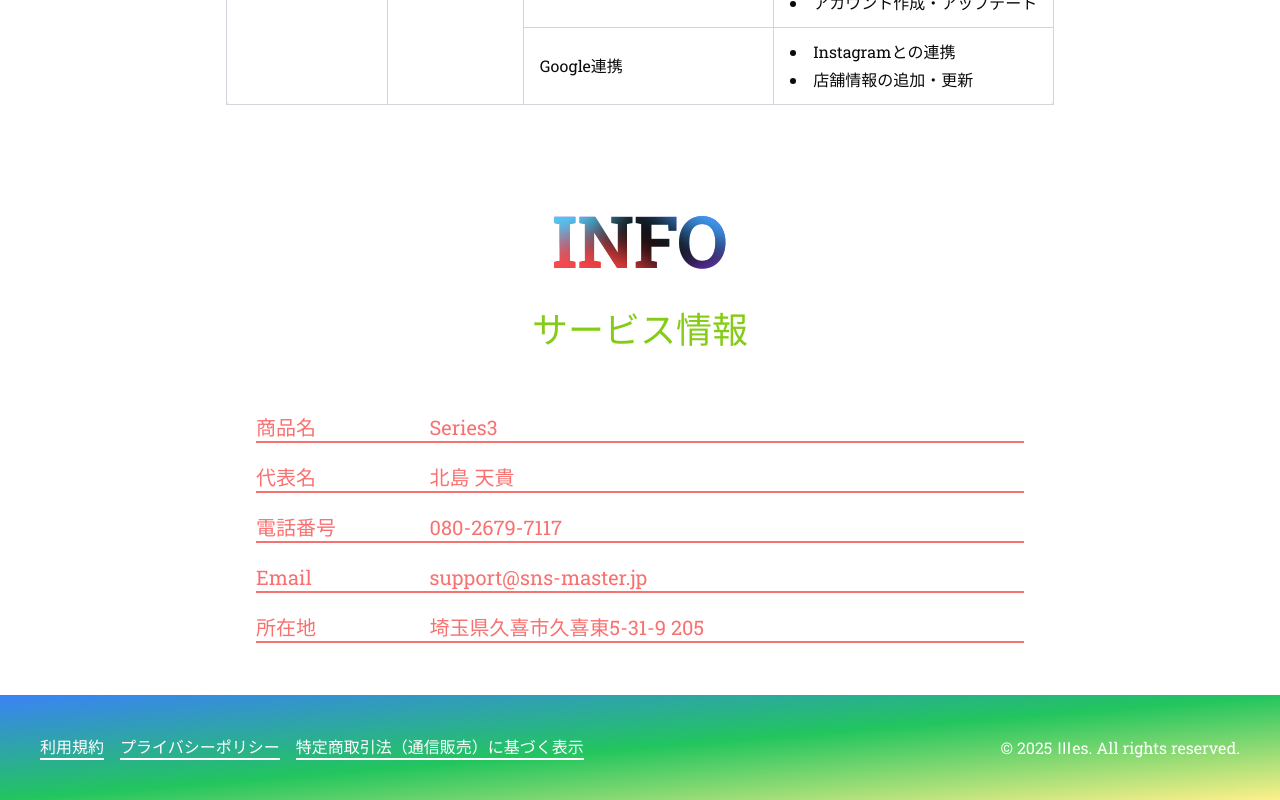
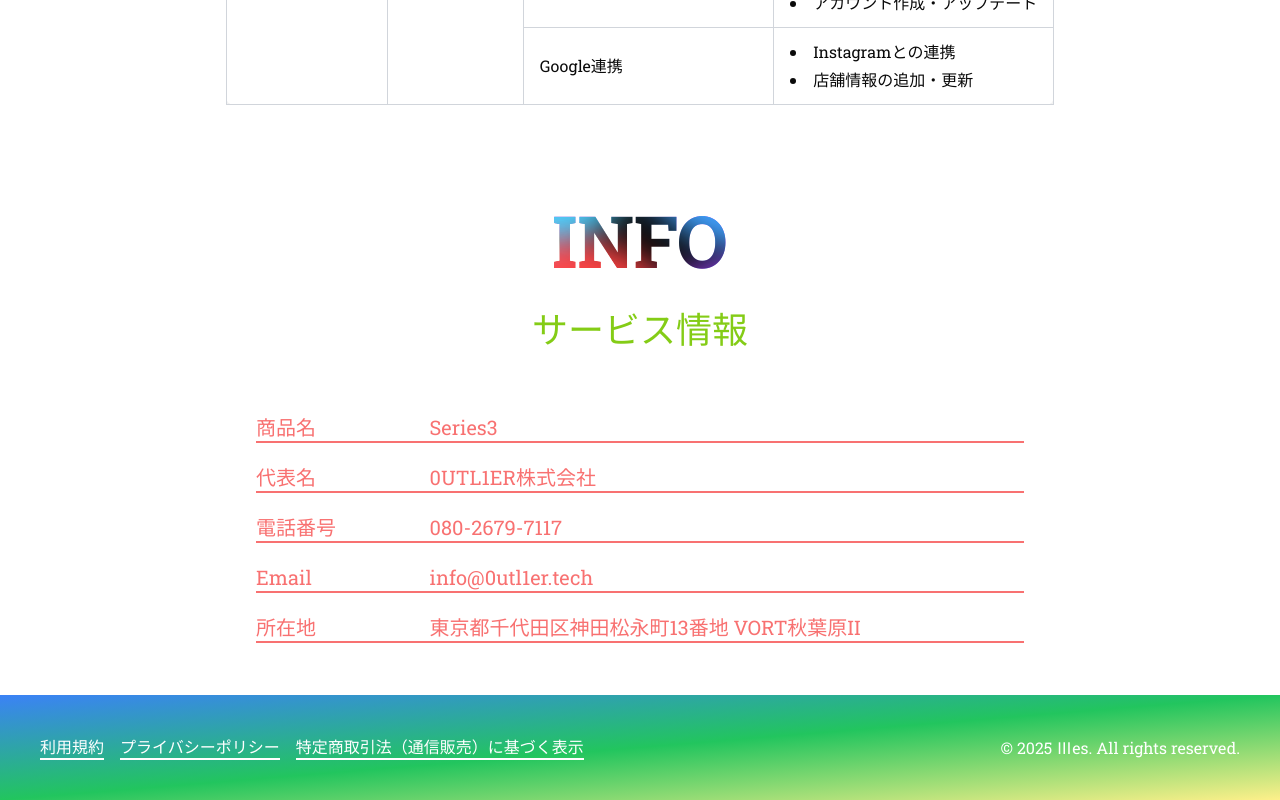
Before and after one commit to joesandao/sns-master-lp, a Next.js app: page / in a window 1280 px wide. Shown: the part 4606-5406 px from the top of the page. Built offline with nearby package versions, Linux system fonts and the light colour scheme.

Commit message:
change: 名義を0utl1erに変更

```diff
--- a/src/app/commerce-law/page.tsx
+++ b/src/app/commerce-law/page.tsx
@@ -8,15 +8,15 @@
         <dl className="flex flex-col gap-5 py-8 text-xl  w-[100%] md:w-[80%] ">
           <div className="flex gap-5 border-b-2">
             <dt className="w-1/5">事業者</dt>
-            <dd>北島 天貴</dd>
+            <dd>0UTL1ER株式会社</dd>
           </div>
           <div className="flex gap-5 border-b-2">
             <dt className="w-1/5">住所</dt>
-            <dd>埼玉県久喜市久喜東5-31-9 205</dd>
+            <dd>東京都千代田区神田松永町13番地 VORT秋葉原II</dd>
           </div>
           <div className="flex gap-5 border-b-2 ">
             <dt className="w-1/5">メールアドレス</dt>
-            <dd>support@sns-master.jp</dd>
+            <dd>info@0utl1er.tech</dd>
           </div>
           <div className="flex gap-5 border-b-2 ">
             <dt className="w-1/5">役務の対価</dt>
--- a/src/components/company.tsx
+++ b/src/components/company.tsx
@@ -14,7 +14,7 @@
           </div>
           <div className="flex gap-5 border-b-2 border-red-400">
             <dt className="w-1/5">代表名</dt>
-            <dd>北島 天貴</dd>
+            <dd>0UTL1ER株式会社</dd>
           </div>
           <div className="flex gap-5 border-b-2 border-red-400">
             <dt className="w-1/5">電話番号</dt>
@@ -22,11 +22,11 @@
           </div>
           <div className="flex gap-5 border-b-2 border-red-400">
             <dt className="w-1/5">Email</dt>
-            <dd>support@sns-master.jp</dd>
+            <dd>info@0utl1er.tech</dd>
           </div>
           <div className="flex gap-5 border-b-2 border-red-400">
             <dt className="w-1/5">所在地</dt>
-            <dd>埼玉県久喜市久喜東5-31-9 205</dd>
+            <dd>東京都千代田区神田松永町13番地 VORT秋葉原II</dd>
           </div>
         </dl>
       </div>
```
Also changed, not shown: 1 other file (tests, documents, lock files or other folders).
